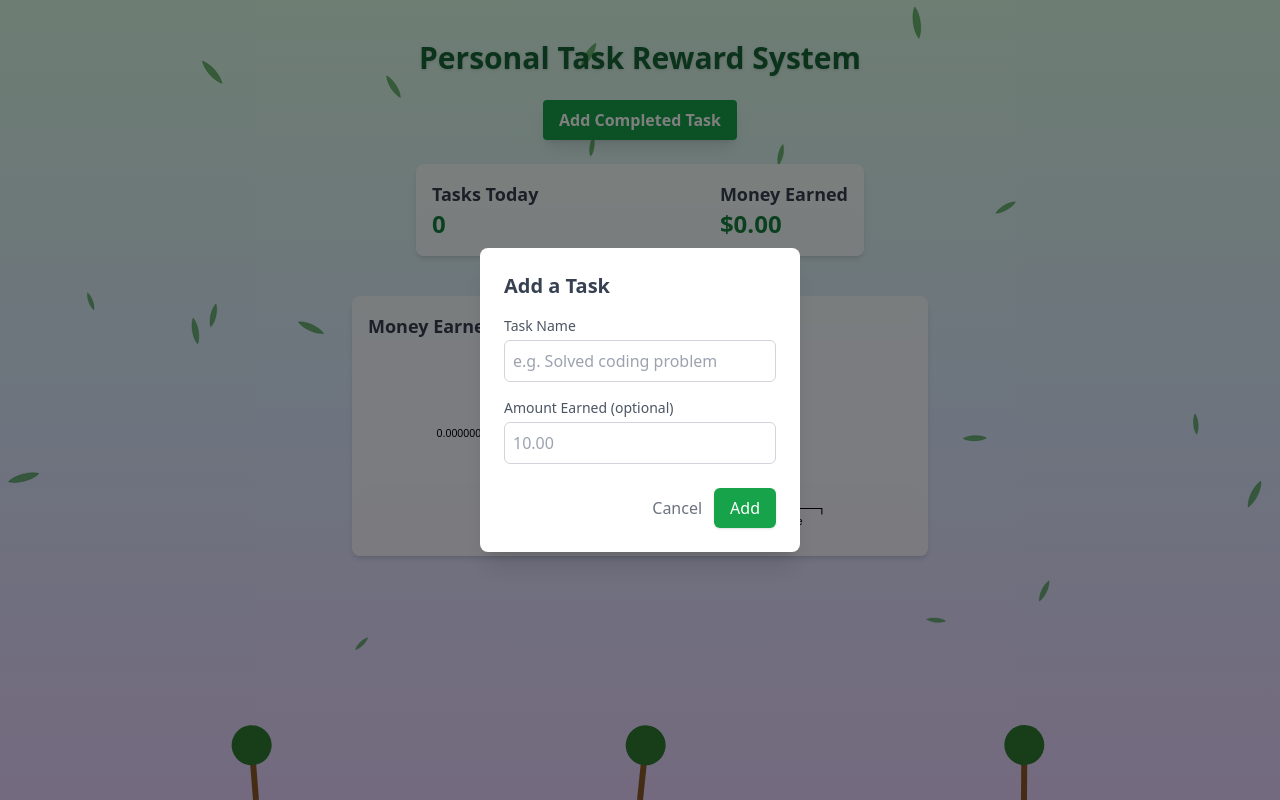
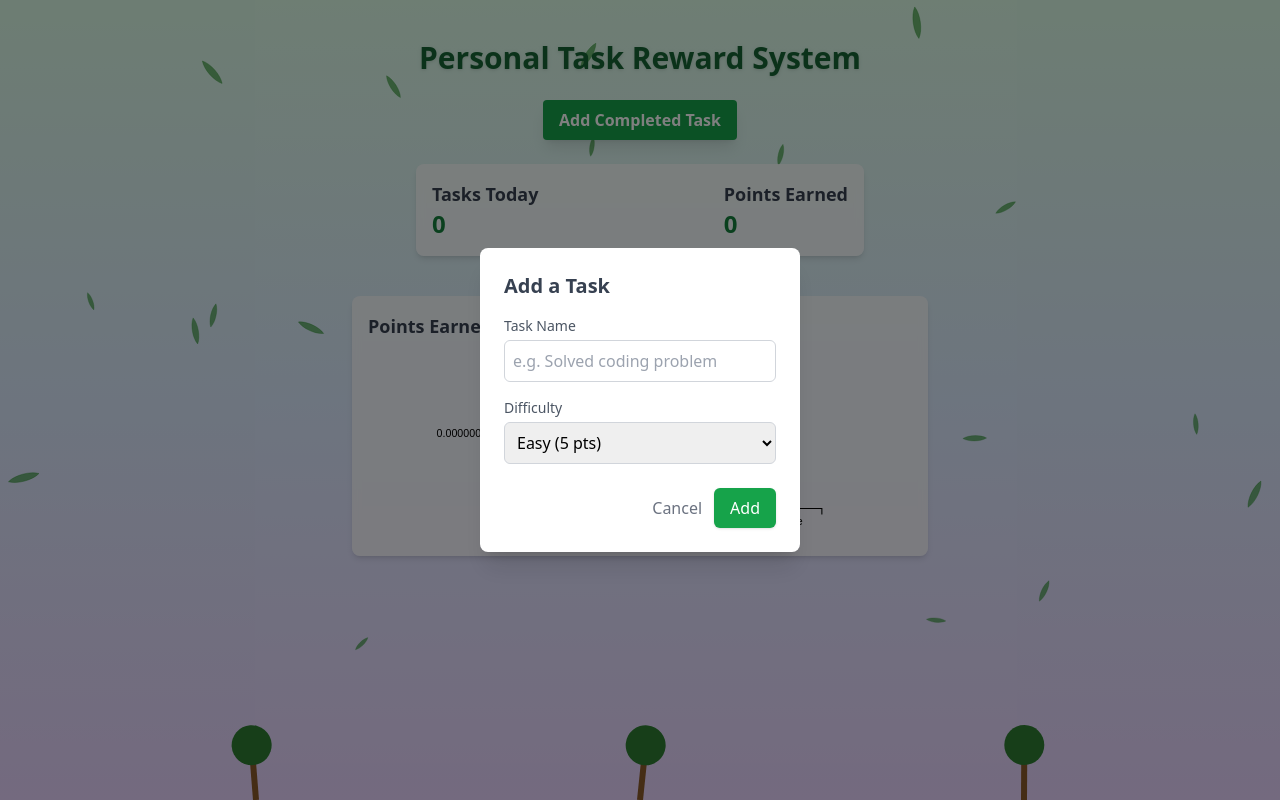
Before and after one commit to ssaket/rewards, a React (Vite) app: page / in a window 1280 px wide. Both pictures are taken after a click on the button "Add Completed Task". Built offline with nearby package versions, Linux system fonts and the light colour scheme.

Commit message:
Replace amount input with difficulty selection

```diff
--- a/src/components/AddTask.tsx
+++ b/src/components/AddTask.tsx
@@ -5,7 +5,7 @@ export interface AddTaskProps {
    * Callback invoked when the user submits a new task.
    *
    * @param name The name of the completed task.
-   * @param amount Optional money awarded for the task.
+   * @param amount Points awarded for the task based on difficulty.
    */
   onAdd: (name: string, amount?: number) => void;
 }
@@ -13,20 +13,21 @@ export interface AddTaskProps {
 /**
  * AddTask renders a button that opens a modal dialog for entering the
  * description of a completed task. The modal collects the task name
- * and optional amount, then passes that data back to the parent via
- * the onAdd callback.
+ * and difficulty level, then passes the appropriate point value back
+ * to the parent via the onAdd callback.
 */
 const AddTask: React.FC<AddTaskProps> = ({ onAdd }) => {
   const [isOpen, setIsOpen] = useState(false);
   const [taskName, setTaskName] = useState('');
-  const [amount, setAmount] = useState<number | ''>('');
+  const [difficulty, setDifficulty] = useState<'easy' | 'medium' | 'hard'>('easy');
 
   const handleSubmit = (e: React.FormEvent<HTMLFormElement>) => {
     e.preventDefault();
     if (taskName.trim().length === 0) return;
-    onAdd(taskName.trim(), amount === '' ? undefined : Number(amount));
+    const points = difficulty === 'easy' ? 5 : difficulty === 'medium' ? 10 : 20;
+    onAdd(taskName.trim(), points);
     setTaskName('');
-    setAmount('');
+    setDifficulty('easy');
     setIsOpen(false);
   };
 
@@ -58,21 +59,19 @@ const AddTask: React.FC<AddTaskProps> = ({ onAdd }) => {
                 />
               </div>
               <div>
-                <label htmlFor="amount" className="block text-sm font-medium text-gray-600 mb-1">
-                  Amount Earned (optional)
+                <label htmlFor="difficulty" className="block text-sm font-medium text-gray-600 mb-1">
+                  Difficulty
                 </label>
-                <input
-                  id="amount"
-                  type="number"
-                  step="0.01"
+                <select
+                  id="difficulty"
                   className="w-full border border-gray-300 rounded-md p-2 focus:outline-none focus:ring-2 focus:ring-green-400"
-                  value={amount}
-                  onChange={(e: React.ChangeEvent<HTMLInputElement>) => {
-                    const val = e.target.value;
-                    setAmount(val === '' ? '' : Number(val));
-                  }}
-                  placeholder="10.00"
-                />
+                  value={difficulty}
+                  onChange={(e) => setDifficulty(e.target.value as 'easy' | 'medium' | 'hard')}
+                >
+                  <option value="easy">Easy (5 pts)</option>
+                  <option value="medium">Medium (10 pts)</option>
+                  <option value="hard">Hard (20 pts)</option>
+                </select>
               </div>
               <div className="flex justify-end space-x-3 pt-2">
                 <button
--- a/src/components/ProgressChart.tsx
+++ b/src/components/ProgressChart.tsx
@@ -8,7 +8,7 @@ export interface ProgressChartProps {
 }
 
 /**
- * ProgressChart renders a small bar chart showing the total money
+ * ProgressChart renders a small bar chart showing the total points
  * earned each day over the last week. It uses D3 for scales and axes
  * but is otherwise a self-contained React component.
  */
@@ -82,7 +82,7 @@ const ProgressChart: React.FC<ProgressChartProps> = ({ tasks }) => {
   return (
     <div className="bg-white/70 backdrop-blur-sm rounded-lg shadow-md p-4 mt-6">
       <h2 className="text-lg font-semibold text-gray-700 mb-2">
-        Money Earned This Week
+        Points Earned This Week
       </h2>
       <svg ref={svgRef} className="w-full h-48" />
     </div>
--- a/src/components/TaskList.tsx
+++ b/src/components/TaskList.tsx
@@ -9,8 +9,8 @@ export interface TaskListProps {
 
 /**
  * TaskList renders a summary of completed tasks, including the count of
- * tasks completed today and the total amount of money earned. Each
- * task entry shows the name, completion time and amount earned.
+ * tasks completed today and the total points earned. Each
+ * task entry shows the name, completion time and points awarded.
 */
 const TaskList: React.FC<TaskListProps> = ({ tasks }) => {
   // Get today's date boundaries to compute tasks completed today
@@ -46,10 +46,8 @@ const TaskList: React.FC<TaskListProps> = ({ tasks }) => {
           <p className="text-2xl font-bold text-green-700">{tasksToday.length}</p>
         </div>
         <div>
-          <p className="text-lg font-semibold text-gray-700">Money Earned</p>
-          <p className="text-2xl font-bold text-green-700">
-            {totalAmountToday.toLocaleString(undefined, { style: 'currency', currency: 'USD' })}
-          </p>
+          <p className="text-lg font-semibold text-gray-700">Points Earned</p>
+          <p className="text-2xl font-bold text-green-700">{totalAmountToday}</p>
         </div>
       </div>
       <AchievementBadge totalAmount={totalAmount} streak={streak} />
@@ -73,7 +71,7 @@ const TaskList: React.FC<TaskListProps> = ({ tasks }) => {
               </div>
               {task.amount !== undefined && (
                 <span className="bg-green-200 text-green-800 text-sm font-semibold px-2 py-1 rounded-full">
-                  💰{task.amount.toLocaleString(undefined, { style: 'currency', currency: 'USD' })}
+                  ⭐ {task.amount} pts
                 </span>
               )}
             </li>
--- a/src/types.ts
+++ b/src/types.ts
@@ -3,7 +3,7 @@
  *
  * Each task contains a unique identifier, a name describing the task,
  * a timestamp marking when it was completed, and an optional amount
- * of money awarded for finishing the task. The id property is useful
+ * of points awarded for finishing the task. The id property is useful
  * for efficiently rendering and updating list items in React.
  */
 export interface Task {
@@ -13,6 +13,6 @@ export interface Task {
   name: string;
   /** When the task was completed. Stored as a Date object for easy formatting. */
   timestamp: Date;
-  /** Optional money earned from completing the task. Defaults to 0 if omitted. */
+  /** Optional points earned from completing the task. Defaults to 0 if omitted. */
   amount?: number;
 }
```
